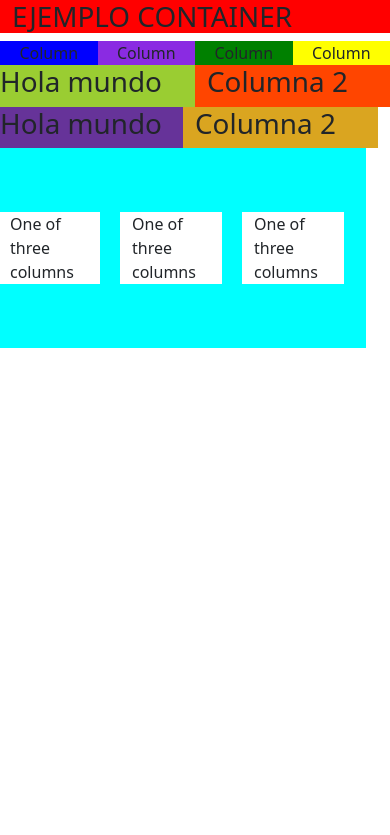
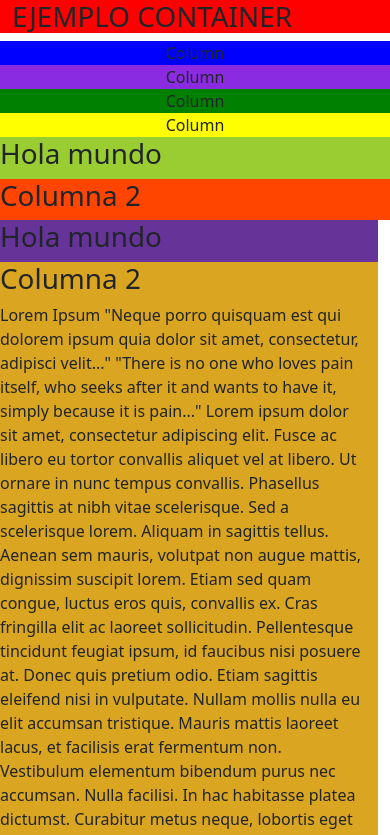
Before and after one commit to Flopycation/22_23_1-DAM-LLMM, a plain HTML site: page BOOTSTRAP/INDEX.HTML in a window 390 px wide. Shown: the top 835 px of the page. Drawn offline with nearby package versions, Linux system fonts and the light colour scheme.

Commit message:
Update INDEX.HTML

```diff
--- a/BOOTSTRAP/INDEX.HTML
+++ b/BOOTSTRAP/INDEX.HTML
@@ -23,25 +23,25 @@
 
       <div class="row">
 
-        <div class="col-3" style="background-color: blue;">
+        <div class="col-md-3" style="background-color: blue;">
 
           Column
 
         </div>
 
-        <div class="col-3" style="background-color: blueviolet;">
+        <div class="col-md-3" style="background-color: blueviolet;">
 
           Column
 
         </div>
 
-        <div class="col-3" style="background-color: green;">
+        <div class="col-md-3" style="background-color: green;">
 
           Column
 
         </div>
 
-        <div class="col-3" style="background-color: yellow;">
+        <div class="col-md-3" style="background-color: yellow;">
 
           Column
 
@@ -53,13 +53,13 @@
 
     <div class="row">
 
-      <div class="col-6" style="background-color: yellowgreen;">
+      <div class="col-md-6" style="background-color: yellowgreen;">
 
         <h1>Hola mundo</h1>
 
       </div>
 
-      <div class="col-6" style="background-color: orangered;">
+      <div class="col-md-6" style="background-color: orangered;">
 
         <h1>Columna 2</h1>
 
@@ -67,15 +67,27 @@
 
     <div class="row">
 
-      <div class="col-6" style="background-color: rebeccapurple;">
+      <div class="col-md-6" style="background-color: rebeccapurple;">
 
         <h1>Hola mundo</h1>
 
       </div>
 
-      <div class="col-6" style="background-color: goldenrod;">
+      <div class="col-md-6" style="background-color: goldenrod;">
 
         <h1>Columna 2</h1>
+        <p>Lorem Ipsum
+          "Neque porro quisquam est qui dolorem ipsum quia dolor sit amet, consectetur, adipisci velit..."
+          "There is no one who loves pain itself, who seeks after it and wants to have it, simply because it is pain..."
+          Lorem ipsum dolor sit amet, consectetur adipiscing elit. Fusce ac libero eu tortor convallis aliquet vel at libero. Ut ornare in nunc tempus convallis. Phasellus sagittis at nibh vitae scelerisque. Sed a scelerisque lorem. Aliquam in sagittis tellus. Aenean sem mauris, volutpat non augue mattis, dignissim suscipit lorem. Etiam sed quam congue, luctus eros quis, convallis ex.
+
+          Cras fringilla elit ac laoreet sollicitudin. Pellentesque tincidunt feugiat ipsum, id faucibus nisi posuere at. Donec quis pretium odio. Etiam sagittis eleifend nisi in vulputate. Nullam mollis nulla eu elit accumsan tristique. Mauris mattis laoreet lacus, et facilisis erat fermentum non. Vestibulum elementum bibendum purus nec accumsan. Nulla facilisi. In hac habitasse platea dictumst. Curabitur metus neque, lobortis eget lacus eget, posuere fringilla lectus. Nam fringilla, eros commodo malesuada euismod, tortor neque venenatis odio, sagittis ullamcorper nibh risus nec ipsum. Nunc leo tortor, suscipit in odio sed, lacinia finibus magna. Maecenas euismod, odio ac iaculis interdum, eros est molestie nunc, eget auctor felis arcu luctus elit. Aliquam ut ante dapibus, tempor tortor sed, sagittis lectus. Morbi nulla tellus, pretium ut maximus in, semper eget libero.
+
+          Donec consequat pharetra nibh finibus dictum. Donec vehicula nisl felis, non congue ex bibendum id. Sed nec augue dictum tortor tincidunt aliquam ac eu sapien. Donec ac nisi vel magna molestie ullamcorper. Donec at mauris urna. Suspendisse eget ante sed metus consequat ornare. Mauris iaculis mattis semper.
+
+          Aliquam mattis purus in mi tempor, rhoncus feugiat ex mattis. Interdum et malesuada fames ac ante ipsum primis in faucibus. Ut sit amet ligula sed libero malesuada dignissim. Praesent ac odio nibh. Ut sagittis auctor mauris, non placerat nulla. Praesent eget massa in sem lobortis consequat ut sit amet nunc. Maecenas suscipit dignissim lobortis. Aliquam egestas ligula consectetur nulla fermentum ultrices. Proin eget eleifend quam. Nam posuere sapien sed libero dapibus convallis. Etiam fermentum nisl turpis, sed gravida purus elementum in. Aliquam commodo, leo sed porta convallis, nisi purus sagittis diam, eget accumsan nibh magna non lectus. Etiam nec placerat ligula. Sed interdum arcu vitae viverra iaculis.
+
+          Nulla tempus eleifend pretium. Pellentesque interdum porttitor mattis. Pellentesque habitant morbi tristique senectus et netus et malesuada fames ac turpis egestas. Curabitur finibus, justo non euismod dictum, augue elit vulputate massa, in ultrices eros sem et est. Nullam vitae odio posuere, semper quam vitae, ultricies sem. Phasellus imperdiet non mauris sit amet molestie. Etiam sodales elementum ex, et eleifend urna condimentum sit amet. Sed suscipit mauris ut felis rhoncus blandit. Cras malesuada interdum enim, eu imperdiet purus consectetur vitae. Praesent efficitur magna eu dui porta pharetra. Donec in urna a diam fringilla auctor at non eros. Suspendisse nisi lorem, pharetra quis dui at, viverra varius tellus. Aenean aliquam laoreet vulputate. Morbi et ex laoreet sapien semper consequat. Vestibulum sit amet lorem vehicula, sagittis odio ut, consequat tortor. Cras augue elit, semper interdum aliquet in, pulvinar nec sapien.</p>
 
       </div>
 
```
